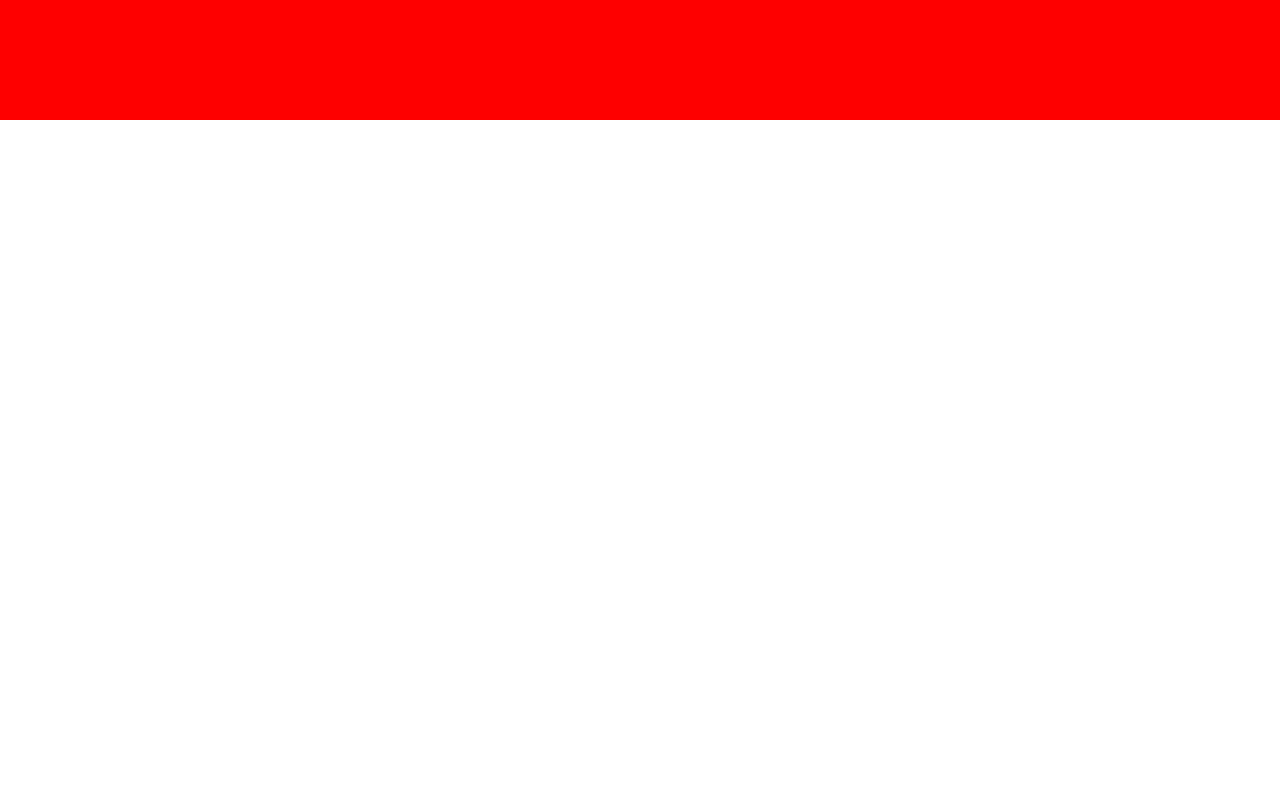
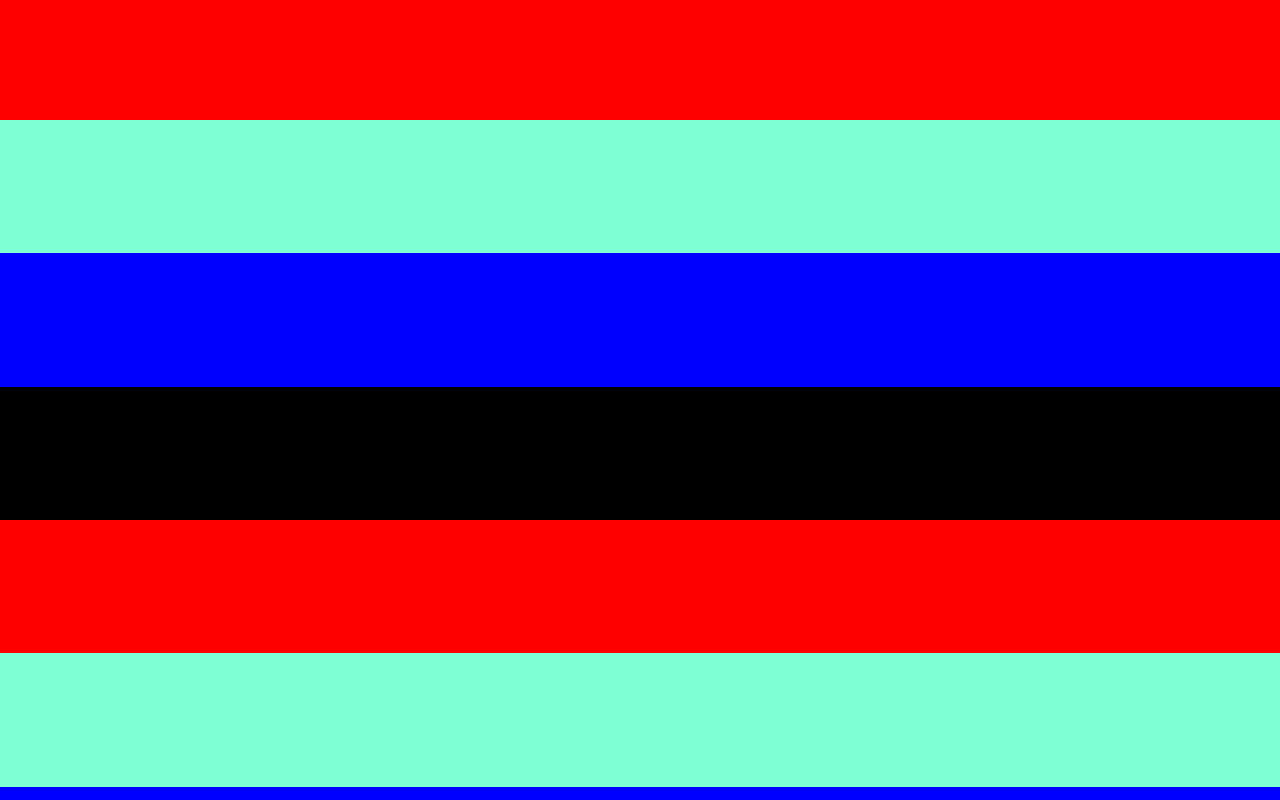
Before and after one commit to Nam-Hai/Nam-Hai-boilerplate, a Nuxt app: page / in a window 1280 px wide. Shown: the part 3480-4280 px from the top of the page. Before the commit the page ends 3600 px from the top, so only its background shows below. Built offline with nearby package versions, Linux system fonts and the light colour scheme.

Commit message:
onProgess useScrollEvent

```diff
--- a/composables/useScrollEvent.ts
+++ b/composables/useScrollEvent.ts
@@ -8,15 +8,16 @@ type useScrollEventOption = {
     eStart?: number,
     end?: number,
     onEnter?: ()=>void,
-    onEnterOnce?: boolean
+    onProgress?: (t:number)=>void
 }
 
 export const useScrollEvent = ({
     el,
     vStart = 0,
     eStart = 0,
-    end = Infinity,
+    end = 0,
     onEnter,
+    onProgress
     }: useScrollEventOption)=>{
     const hasEnter = ref(false)
     const bounds = ref() as Ref<DOMRect>
@@ -29,10 +30,11 @@ export const useScrollEvent = ({
     })
 
     useRaf(()=>{
-        offset.value = N.Clamp(window.scrollY - bounds.value.top + wSize.value.height * vStart /100 - bounds.value.height * eStart / 100, 0, end)
-        if(offset.value > 0) hasEnter.value =  true
+        const dist = window.scrollY - bounds.value.top + wSize.value.height * vStart /100 -  bounds.value.height * eStart / 100
+        const t = N.iLerp(N.Clamp( dist, 0, wSize.value.height * (vStart - end) / 100) / wSize.value.height, 0, (vStart - end )/ 100)
+        if(t > 0) hasEnter.value =  true
 
-        // N.T(el.value,0,offset.value, 'px')
+        onProgress && onProgress(t)
     })
 
     watch(hasEnter, (enter)=>{
@@ -40,3 +42,21 @@ export const useScrollEvent = ({
     })
 
 }
+
+// useScrollEvent({
+//     el: testRef,
+//     vStart: 80,
+//     eStart: 100,
+//     onEnter: ()=>{
+//         console.log('onenter');
+//        let tl = new $TL()
+//        tl.from({
+//         el: testRef.value,
+//         p: {
+//             x: [-100, 0]
+//         },
+//         d: 2000,
+//         e: 'io3'
+//        }).play()
+//     }
+// })
--- a/pages/index.vue
+++ b/pages/index.vue
@@ -8,6 +8,15 @@
         <div ref="testRef" >
             test
         </div>
+        <div></div>
+        <div></div>
+        <div></div>
+        <div></div>
+        <div></div>
+        <div></div>
+        <div></div>
+        <div></div>
+        <div></div>
         <div></div>
         <div></div>
         <div></div>
@@ -24,6 +33,7 @@ useScrollEvent({
     el: testRef,
     vStart: 80,
     eStart: 100,
+    end: 0,
     onEnter: ()=>{
         console.log('onenter');
        let tl = new $TL()
@@ -35,6 +45,9 @@ useScrollEvent({
         d: 2000,
         e: 'io3'
        }).play()
+    },
+    onProgress: (t)=>{
+        console.log(t);
     }
 })
 
```
